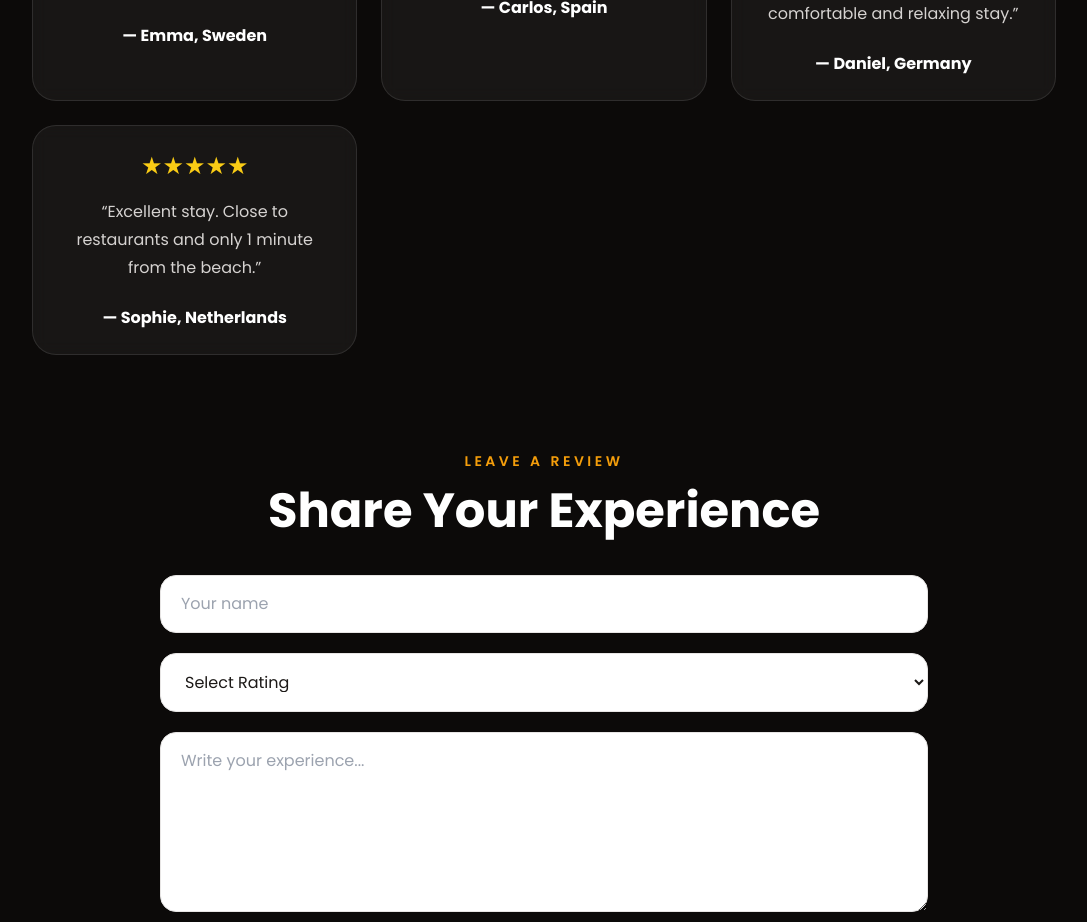
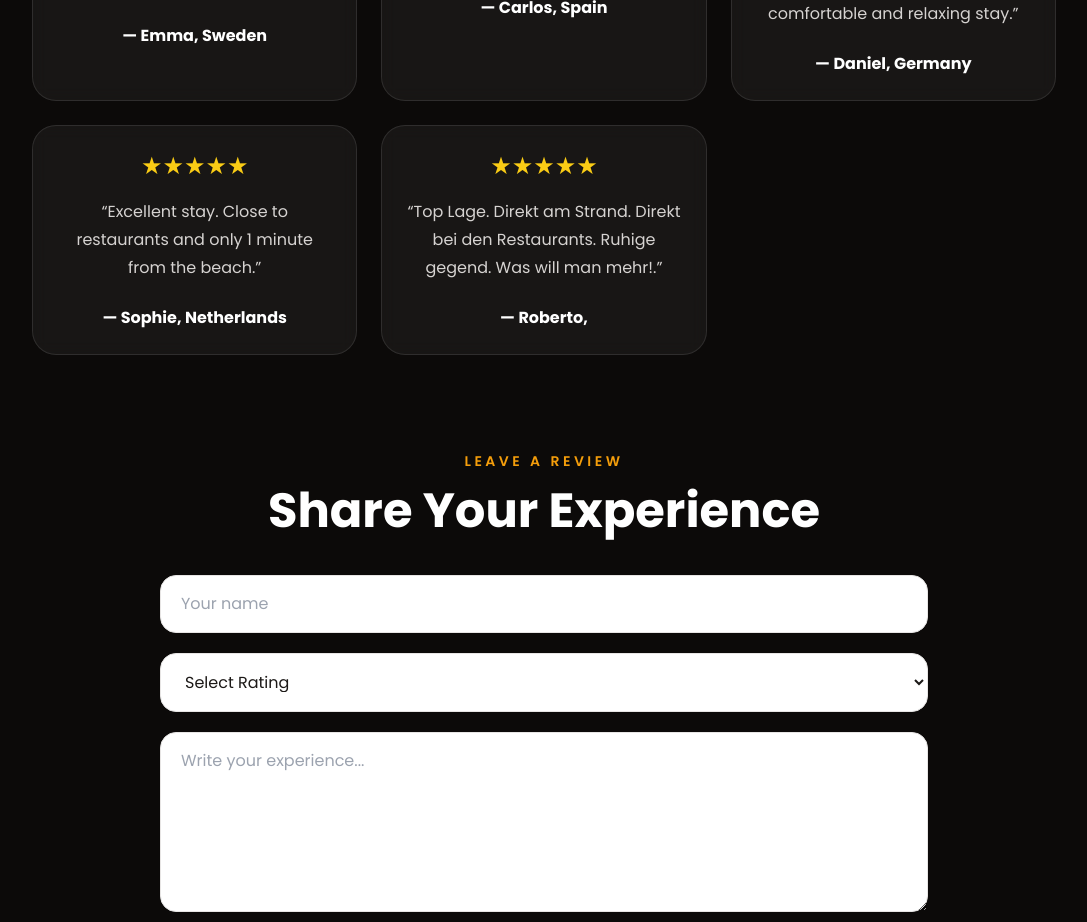
Before and after one commit to livegamer111-lang/casa-hermanos, a React (Vite) app: page / in a window 1280 px wide. Shown: the part 8240-9162 px from the top of the page, without its empty margins (96-1183 px from the left). Built offline with nearby package versions, Linux system fonts and the light colour scheme.

Commit message:
Update App.jsx

```diff
--- a/src/App.jsx
+++ b/src/App.jsx
@@ -102,6 +102,7 @@ export default function App() {
         ["★★★★★", "Beautiful apartment and modern interior. We loved staying here.", "— Carlos, Spain"],
         ["★★★★☆", "Very nice apartment, great location close to the beach and restaurants. We had a comfortable and relaxing stay.", "— Daniel, Germany"],
         ["★★★★★", "Excellent stay. Close to restaurants and only 1 minute from the beach.", "— Sophie, Netherlands"],
+        ["★★★★★", "Top Lage. Direkt am Strand. Direkt bei den Restaurants. Ruhige gegend. Was will man mehr!.", "— Roberto,"],
       ],
       photoTitles: ["Apartment", "Living Room", "Living Area", "Dining Room", "Dining Space", "Kitchen", "Apartment", "Bedroom 1", "Bedroom 2", "Bedroom Details", "Bathroom", "Nearby Area", "Nearby Area", "Nearby Area", "Nearby Area"],
     },
```
